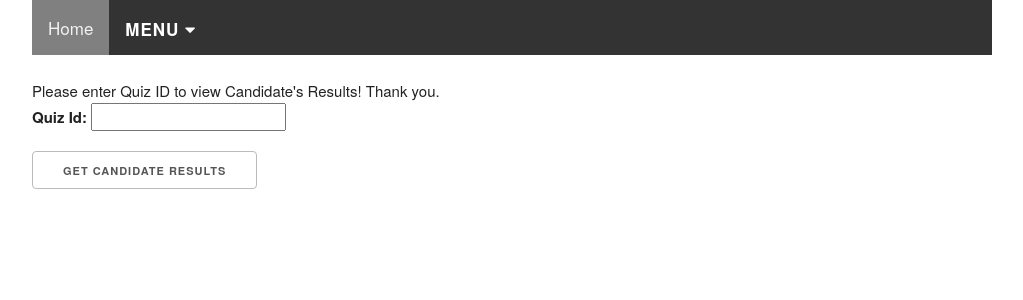
After one commit to bizzybits/Capstone2022, a Flask app: page /results in a window 1280 px wide. The commit adds this page. Shown: the top 300 px of the page, without its empty margins (128-1151 px from the left). Run offline with Flask 2, Linux system fonts and the light colour scheme.

Commit message:
results taking in quiz id and redirecting to blank compare results page

```diff
--- a/run.py
+++ b/run.py
@@ -429,14 +429,32 @@ def process_quiz(candidate_id, quiz_id):
     return redirect("/")
 
 
-@app.route("/results", methods=["GET"])
+# route from employers to return individual results of on candidate
+
+
+@app.route("/results", methods=["GET", "POST"])
 def get_results_for_candidate():
-    candidates = db.session.query(
-        QuizResults.quiz_id, QuizResults.candidate_id, QuizResults.score
+    results = db.session.query(
+        QuizResults.id,
+        QuizResults.quiz_id,
+        QuizResults.candidate_id,
+        QuizResults.candidate_id,
+        QuizResults.score,
     )
+
     if request.method == "GET":
-        if candidates:
-            return render_template("results.html", candidate_id=candidates)
+        return render_template("results.html", quiz_id=quiz)
+
+    elif request.method == "POST":
+        results1 = request.form["quiz_id"]
+        print(results1)
+        do_this = QuizResults.query.filter(QuizResults.quiz_id).first()
+        if do_this:
+            print(do_this)
+        if not do_this:
+            return abort(404)
+
+        return render_template("compare_results.html", quiz_id=quiz)
 
 
 # DELETE CANDIDATE -- TO DO
--- /dev/null
+++ b/templates/compare_results.html
@@ -0,0 +1,5 @@
+{% extends "layouts/main.html" %}
+{% block content%}
+
+<p>hello</p>
+{% endblock %}
--- a/templates/quiz.html
+++ b/templates/quiz.html
@@ -3,7 +3,7 @@
 {% block content%}
 <div>
     <h1>Hi, {{ candidate.name }} Here is your quiz.</h1>
-    <div>You have <span id="timer">5:00</span> Minutes Left</div>
+    <div>You have <span id="timer">1:00 </span> Minute Left</div>
     {% if questions %}
     <form id="quiz" name="quiz" method="POST"
         action="{{ url_for('process_quiz', candidate_id=candidate.id, quiz_id=quiz.id) }}">
--- /dev/null
+++ b/templates/results.html
@@ -0,0 +1,17 @@
+{% extends "layouts/main.html" %}
+
+{% block content%}
+<div>Please enter Quiz ID to view Candidate's Results! Thank you.</div>
+<form id="results" name="results" method="POST" action="{{ url_for('get_results_for_candidate') }}">
+    <label>
+        Quiz Id:
+        <input type="quiz_id" name="quiz_id" id="quiz_id" />
+    </label>
+
+    <!-- <label>
+        Quiz Key:
+        <input type="text" name="key" id="key" />
+    </label> -->
+    <button type="submit">Get Candidate Results</button>
+</form>
+{% endblock %}
```
Also changed, not shown: templates/employer.html (+7 -11 lines).
